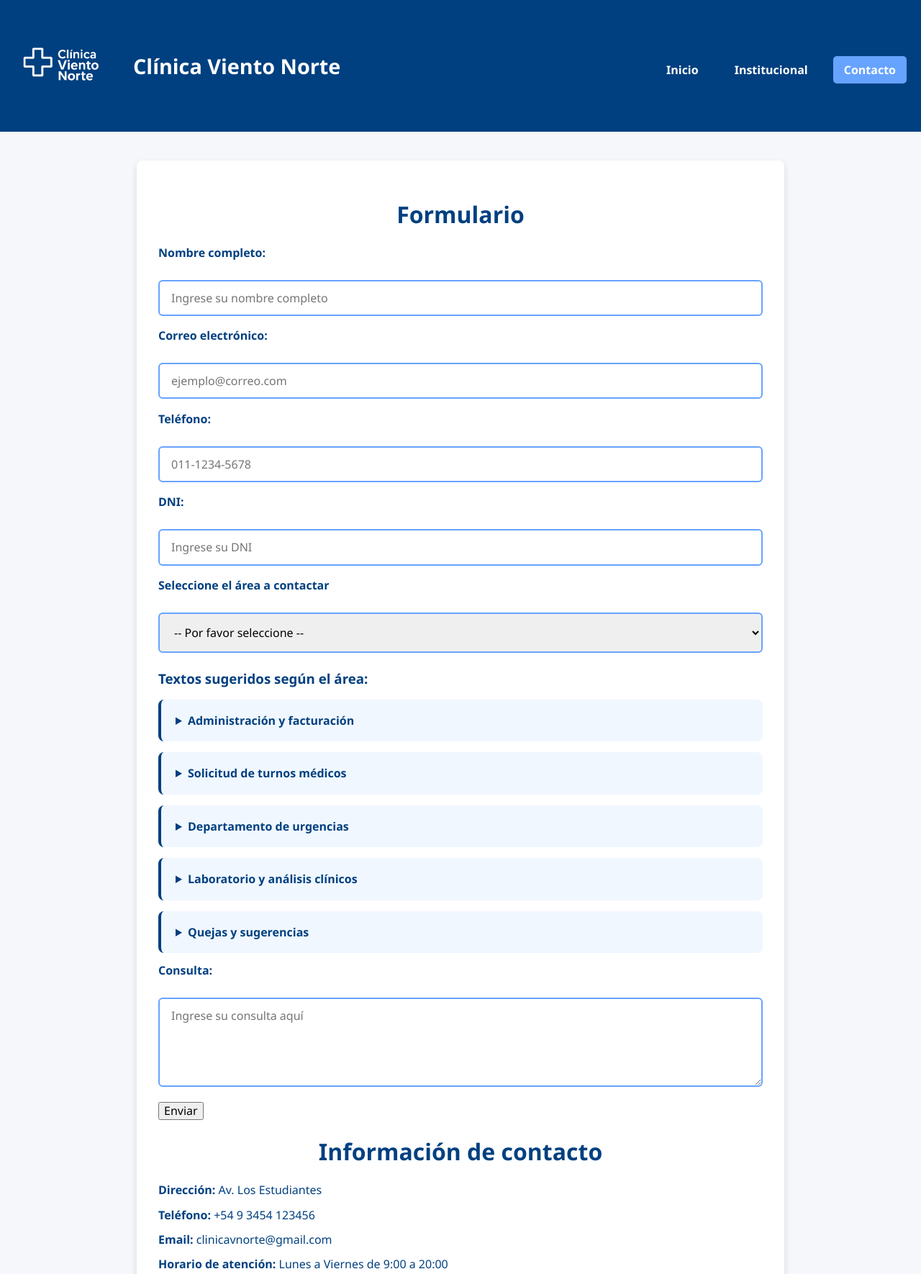
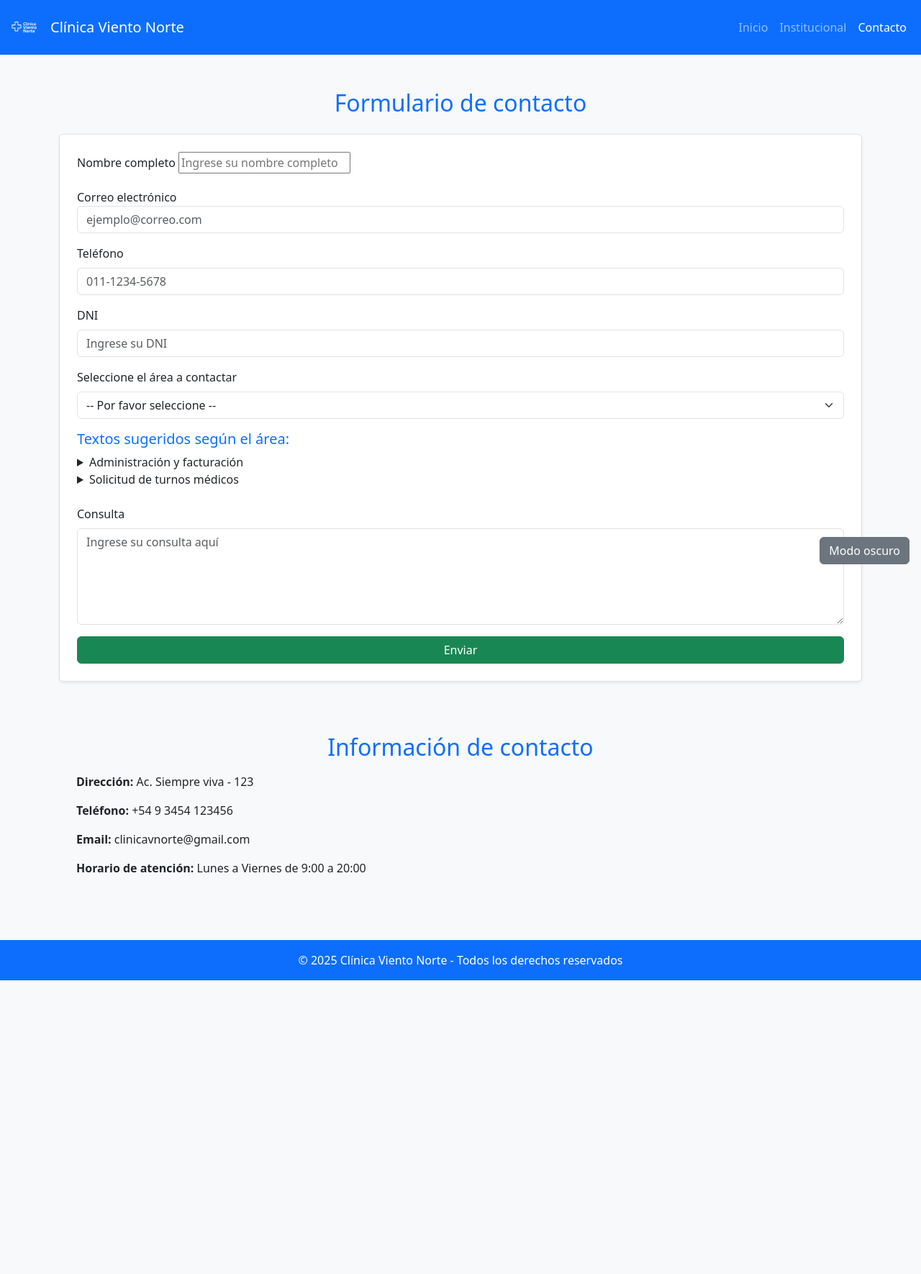
Before and after one commit to Luciano-Arevalo/IDW-9, a plain HTML site: page Contacto.html in a window 1280 px wide. Shown: the top 1770 px of the page at 72% size. After the commit the page ends 1362 px from the top, so only its background shows below. Drawn offline with nearby package versions, Linux system fonts and the light colour scheme.

Commit message:
Cambios de html agregados

```diff
--- a/Contacto.html
+++ b/Contacto.html
@@ -8,45 +8,60 @@
   <meta name="keywords" content="Clinica" />
   <title>Contacto</title>
   <link rel="icon" type="image/png" href="imagenes/logovientonorte.png" />
-  <link rel="stylesheet" href="normalize.css" />
-  <link rel="stylesheet" href="contacto.css" />
-</head>
-<body>
-  <header>
-    <div class="logo">
-      <a href="index.html">
-        <img src="imagenes/logovientonorte.png" alt="Logo Clínica Viento Norte" />
+
+  <link rel="stylesheet" href="https://fonts.googleapis.com/css2?family=Poppins:wght@300;500;700&display=swap">
+
+  <link href="https://cdn.jsdelivr.net/npm/bootstrap@5.3.3/dist/css/bootstrap.min.css" rel="stylesheet">
+  <script src="https://cdn.jsdelivr.net/npm/bootstrap@5.3.3/dist/js/bootstrap.bundle.min.js"></script>
+
+  <link rel="stylesheet" href="stylesheet" href="../css/contacto.css"/></head>
+  <body class="bg-light">
+    <nav class="navbar navbar-expand-lg navbar-dark bg-primary">
+      <div class="container-fluid">
+        <a class="navbar-brand d-flex align-items-center" href="index.html">
+          <img src="../imagenes/logovientonorte.png" alt="Logo Clínica Viento Norte" width="50" class="me-2">
+          Clínica Viento Norte
           </a>
-      <h1>Clínica Viento Norte</h1>
+          <button class="navbar-toggler" type="button" data-bs-toggle="collapse" data-bs-target="#menuNav">
+            <span class="navbar-toggler-icon"></span>
+            </button>
+            <div class="collapse navbar-collapse" id="menuNav">
+              <ul class="navbar-nav ms-auto">
+                <li class="nav-item"><a class="nav-link" href="index.html">Inicio</a></li>
+                <li class="nav-item"><a class="nav-link" href="institucional.html">Institucional</a></li>
+                <li class="nav-item"><a class="nav-link active" href=Contacto.html>Contacto</a></li>
+              </ul>
             </div>
-    <nav>
-      <ul>
-        <li><a href="index.html">Inicio</a></li>
-        <li><a href="institucional.html">Institucional</a></li>
-        <li><a href="contacto.html" class="activo">Contacto</a></li>
-      </ul>
+          </div>
         </nav>
-  </header>
 
-  <main>
-    <section>
-      <h2>Formulario</h2>
-      <form action="#" method="post">
-        <label for="nombre">Nombre completo:</label><br />
-        <input type="text" id="nombre" name="nombre" placeholder="Ingrese su nombre completo" required /><br /><br />
+        <main class="container my-5">
+          <section class="mb-5">
+            <h2 class="text-center text-primary mb-4">Formulario de contacto</h2>
+            <form class="p-4 border rounded shadow-sm bg-white">
+              <div class="mb-3">
+                <label for="nombre" class="form-label">Nombre completo</label>
+                <input type="text" class="form control" id="nombre" placeholder="Ingrese su nombre completo" required>
+              </div>
 
-        <label for="email">Correo electrónico:</label><br />
-        <input type="email" id="email" name="email" placeholder="ejemplo@correo.com" required /><br /><br />
+              <div class="mb-3">
+                <label for="email" class="form.label">Correo electrónico</label>
+                <input type="email" class="form-control" id="email" placeholder="ejemplo@correo.com" required>
+              </div>
 
-        <label for="telefono">Teléfono:</label><br />
-        <input type="tel" id="telefono" name="telefono" placeholder="011-1234-5678" required /><br /><br />
+              <div class="mb-3">
+                <label for="telefono" class="form-label">Teléfono</label>
+                <input type="tel" class="form-control" id="teléfono" placeholder="011-1234-5678" required>
+              </div>
 
-        <label for="dni">DNI:</label><br />
-        <input type="text" id="dni" name="dni" placeholder="Ingrese su DNI" required /><br /><br />
+              <div class="mb-3">
+                <label for="dni" class="form-label">DNI</label>
+                <input type="text" class="form-control" id="dni" placeholder="Ingrese su DNI" required>
+              </div>
 
-        <div class="form-group">
-          <label for="area">Seleccione el área a contactar</label><br />
-          <select id="area" name="area" required>
+              <div class="mb-3">
+                <label for="area" class="form-label">Seleccione el área a contactar</label>
+                <select id="area" class="form-select" required>
                   <option value="">-- Por favor seleccione --</option>
                   <option value="administracion">Administración y facturación</option>
                   <option value="turnos">Solicitud y cambio de turnos</option>
@@ -56,81 +71,60 @@
                 </select>
               </div>
 
-        <div class="texto-predefinido">
-          <h3>Textos sugeridos según el área:</h3>
-
+              <div class="texto-predefinido mb-4">
+                <h3 class="h5 text-primary">Textos sugeridos según el área:</h3>
                 <details>
                   <summary>Administración y facturación</summary>
                   <div class="sugerencia-texto">
                     <p>Estimado departamento de Administración y Facturación,</p>
                     <p>Me pongo en contacto con ustedes para solicitar información acerca de:</p>
-              <p>- [Especifique su consulta sobre facturación, pagos, etc.]</p>
-              <p>Agradezco de antemano su atención.</p>
+                    <p>- [Especifique su consulta]</p>
                   </div>
                 </details>
-
                 <details>
                   <summary>Solicitud de turnos médicos</summary>
                   <div class="sugerencia-texto">
-              <p>Estimado departamento</p>
-              <p>Me gustaría solicitar una cita médica con las siguientes características:</p>
-              <p>- Especialidad requerida: [Indique especialidad]</p>
-              <p>- Preferencia de fecha: [Indique fecha preferida]</p>
-              <p>- Motivo de la consulta: [Describa brevemente]</p>
-              <p>Agradezco de antemano su atención.</p>
-            </div>
-          </details>
-
-          <details>
-            <summary>Departamento de urgencias</summary>
-            <div class="sugerencia-texto">
-              <p>Estimado departamento de Urgencias,</p>
-              <p>Me comunico por el siguiente motivo de urgencia:</p>
-              <p>- [Describa brevemente la situación urgente]</p>
-              <p>- Síntomas principales: [Liste los síntomas]</p>
-              <p>- Tiempo de evolución: [Indique desde cuándo]</p>
-            </div>
-          </details>
-
-          <details>
-            <summary>Laboratorio y análisis clínicos</summary>
-            <div class="sugerencia-texto">
-              <p>Estimado departamento de Laboratorio,</p>
-              <p>Me comunico con ustedes para:</p>
-              <p>- [Solicitar información sobre análisis, resultados, etc.]</p>
-              <p>- Tipo de análisis requerido: [Especifique]</p>
-            </div>
-          </details>
-
-          <details>
-            <summary>Quejas y sugerencias</summary>
-            <div class="sugerencia-texto">
-              <p>Estimado departamento de Quejas y Sugerencias,</p>
-              <p>Me dirijo a ustedes para:</p>
-              <p>- [Describa su queja o sugerencia de manera clara y objetiva]</p>
-              <p>- Fecha del incidente: [Indique la fecha]</p>
+                    <p>Estimado departamento, me gustaría solicitar una cita médica con las siguientes características:</p>
+                    <p>- Especialidad requerida: [Indique]</p>
+                    <p>- Fecha preferida: [Indique]</p>
                   </div>
                 </details>
               </div>
 
-        <label for="consulta">Consulta:</label><br />
-        <textarea id="consulta" name="consulta" rows="5" cols="30" placeholder="Ingrese su consulta aquí" required></textarea><br /><br />
+              <div class="mb-3">
+                <label for="consulta" class="form-label">Consulta</label>
+                <textarea id="consulta" class="form-control" rows="5" placeholder="Ingrese su consulta aquí" required></textarea>
+              </div>
 
-        <input type="submit" value="Enviar" />
+              <button type="submit" class="btn btn-success w-100">Enviar</button>
             </form>
           </section>
 
-    <section>
-      <h2>Información de contacto</h2>
-      <p><strong>Dirección:</strong> Av. Los Estudiantes</p>
+          <section class="contact-info p-4 rounded">
+            <h2 class="text-center text-primary mb-3">Información de contacto</h2>
+            <p><strong>Dirección:</strong> Ac. Siempre viva - 123</p>
             <p><strong>Teléfono:</strong> +54 9 3454 123456</p>
             <p><strong>Email:</strong> clinicavnorte@gmail.com</p>
             <p><strong>Horario de atención:</strong> Lunes a Viernes de 9:00 a 20:00</p>
           </section>
         </main>
 
-  <footer>
-    <p>&copy; 2025 Clínica Viento Norte - Todos los derechos reservados</p>
+        <footer class="bg-primary text-white text-center py-3 mt-5">
+          <p class="mb-0">&copy; 2025 Clínica Viento Norte - Todos los derechos reservados</p>
         </footer>
+
+        <div class="position-fixed bottom-0 end-0 m-3">
+          <button id="darkModeBtn" class="btn btn-secondary">Modo oscuro</button>
+        </div>
+
+        <script>
+          const btn = document.getElementByld("darkModeBtn");
+          btn.addEventListener("click", () => {
+            document.body.classList.toggle("bg-dark");
+            document.body.classList.toggle("text-white");
+            btn.classList.toggle("btn-light");
+            btn.classList.toggle("btn-secondary");
+          });
+        </script>
       </body>
     </html>
```
Lines whose indentation alone changed are shown as unchanged.
